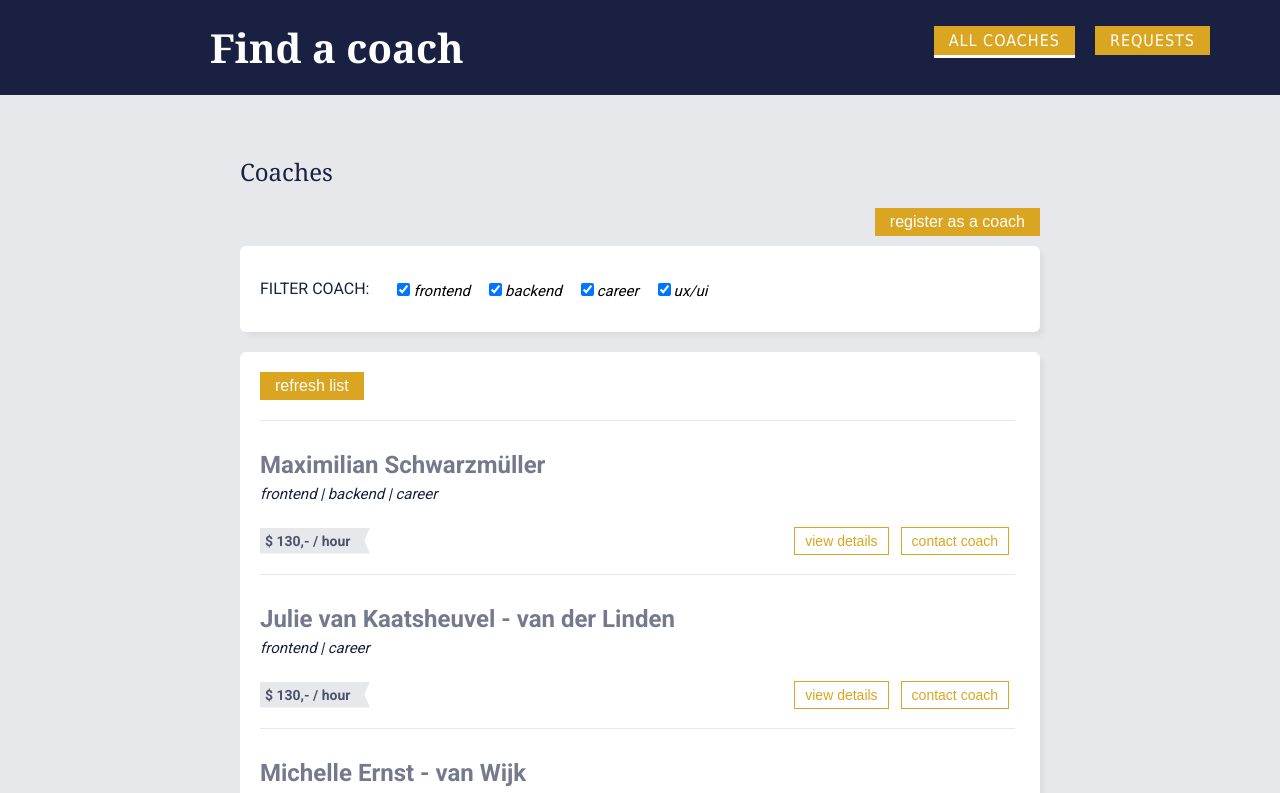
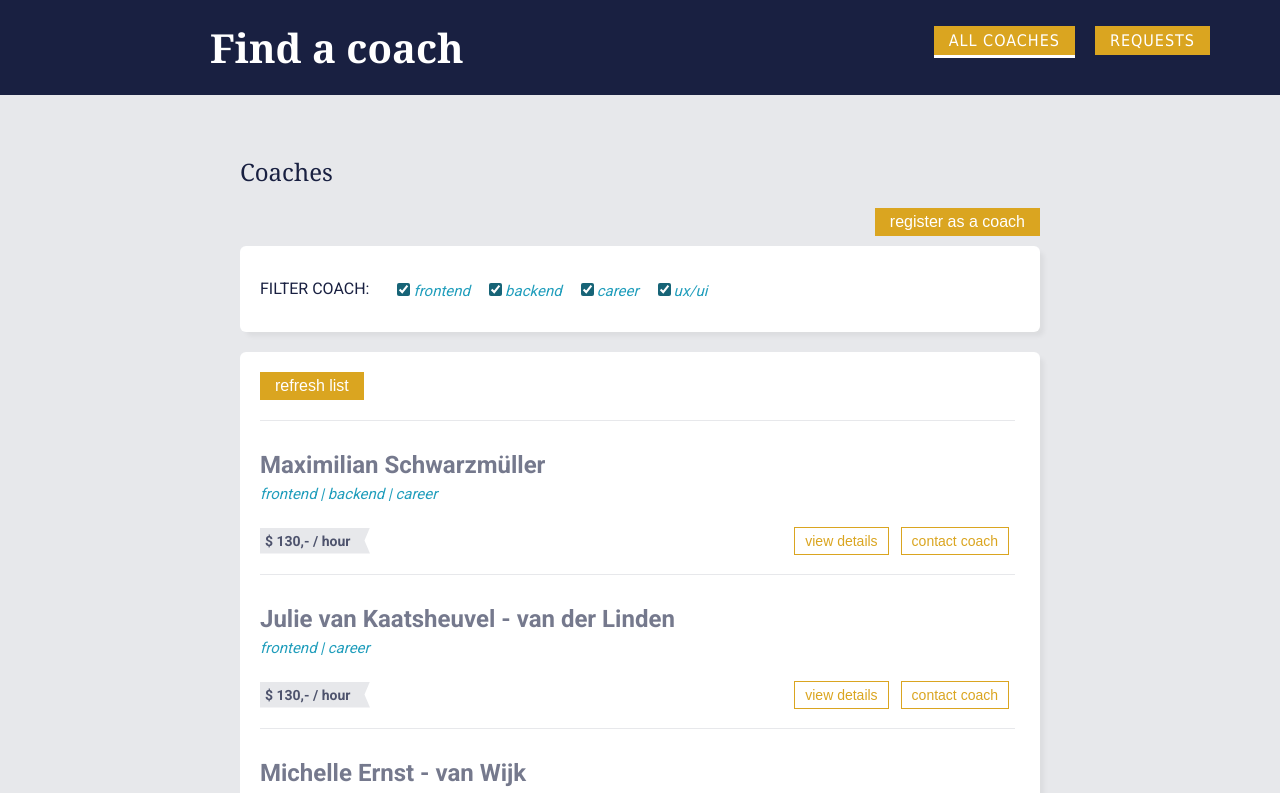
Before and after one commit to MichelleWritesCode/FindACoach, a Vue app: page /coaches in a window 1280 px wide. Shown: the top 793 px of the page. Built offline with nearby package versions, Linux system fonts and the light colour scheme.

Commit message:
style: add accent color

```diff
--- a/src/components/coaches/CoachItem.vue
+++ b/src/components/coaches/CoachItem.vue
@@ -114,7 +114,7 @@ li {
 
 p.areas {
   margin: 6px 0 25px 0;
-  color: rgb(25, 32, 65);
+  color: #219ebc;
 }
 
 .hourlyRate {
--- a/src/components/coaches/FilterCoach.vue
+++ b/src/components/coaches/FilterCoach.vue
@@ -5,19 +5,43 @@
         <h2 class="filterHeading">Filter coach:</h2>
         <section class="checkboxes">
           <span class="filter-option">
-            <input type="checkbox" id="frontend" checked @change="setFilter" />
+            <input
+              class="checkboxColor"
+              type="checkbox"
+              id="frontend"
+              checked
+              @change="setFilter"
+            />
             <label for="frontend">frontend</label>
           </span>
           <span class="filter-option">
-            <input type="checkbox" id="backend" checked @change="setFilter" />
+            <input
+              class="checkboxColor"
+              type="checkbox"
+              id="backend"
+              checked
+              @change="setFilter"
+            />
             <label for="backend">backend</label>
           </span>
           <span class="filter-option">
-            <input type="checkbox" id="career" checked @change="setFilter" />
+            <input
+              class="checkboxColor"
+              type="checkbox"
+              id="career"
+              checked
+              @change="setFilter"
+            />
             <label for="career">career</label>
           </span>
           <span class="filter-option">
-            <input type="checkbox" id="graphics" checked @change="setFilter" />
+            <input
+              class="checkboxColor"
+              type="checkbox"
+              id="graphics"
+              checked
+              @change="setFilter"
+            />
             <label for="graphics">ux/ui</label>
           </span>
         </section>
@@ -61,6 +85,7 @@ label {
   font-size: 15px;
   margin-right: 15px;
   font-style: italic;
+  color: #219ebc;
 }
 
 .inline {
@@ -73,4 +98,7 @@ label {
   margin-top: 14px;
   margin-left: 24px;
 }
+.checkboxColor {
+  accent-color: #176477;
+}
 </style>
--- a/src/pages/coaches/CoachDetails.vue
+++ b/src/pages/coaches/CoachDetails.vue
@@ -106,7 +106,7 @@ p {
 
 p.areas {
   margin: 6px 0 25px 0;
-  color: rgb(25, 32, 65);
+  color: #219ebc;
 }
 
 .hourlyRate {
```
